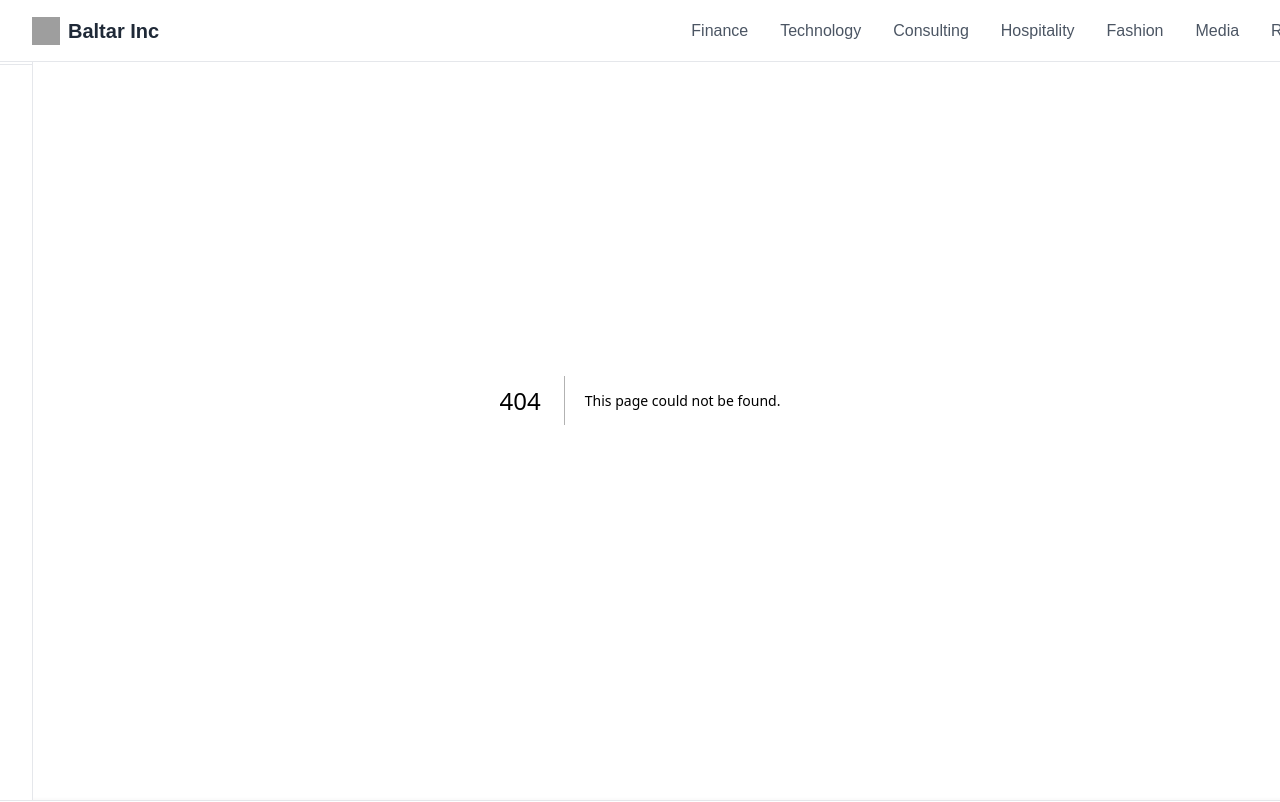
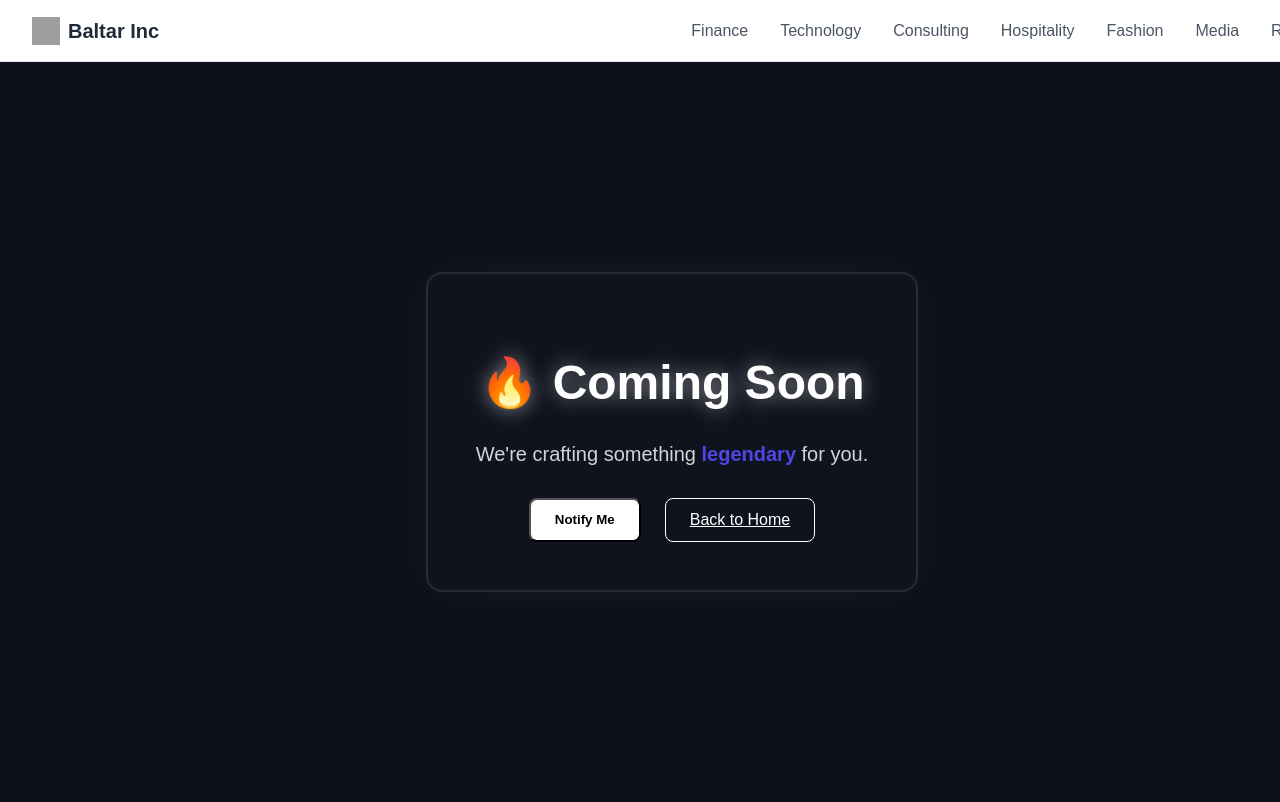
Before and after one commit to umerfarooqlaghari/baltar-inc, a Next.js app in the folder apps/: page /coming-soon in a window 1280 px wide. Before the commit this address had no page. Shown: the top 802 px of the page. Built offline with nearby package versions, Linux system fonts and the light colour scheme; grey boxes are pictures that could not be loaded.

Commit message:
Coming soon page
Coming soon page integrated in the links not developed

```diff
--- /dev/null
+++ b/apps/app/coming-soon/coming-soon.module.css
@@ -0,0 +1,74 @@
+.container {
+    background-color: #0b0f19;
+    color: white;
+    height: 100vh;
+    width: 100%;
+    display: flex;
+    justify-content: center;
+    align-items: center;
+    padding: 2rem;
+  }
+
+  .glowBox {
+    text-align: center;
+    max-width: 700px;
+    padding: 3rem;
+    border: 2px solid rgba(255, 255, 255, 0.1);
+    background: rgba(255, 255, 255, 0.02);
+    border-radius: 1rem;
+    box-shadow: 0 0 60px rgba(255, 255, 255, 0.05);
+  }
+
+  .title {
+    font-size: 3rem;
+    font-weight: bold;
+    text-shadow: 0 0 20px rgba(255, 255, 255, 0.5);
+  }
+
+  .subtitle {
+    font-size: 1.25rem;
+    margin-top: 1rem;
+    color: #d1d5db;
+  }
+
+  .funky {
+    color: #4f46e5;
+    font-weight: 700;
+  }
+
+  .buttonGroup {
+    margin-top: 2rem;
+    display: flex;
+    justify-content: center;
+    gap: 1.5rem;
+    flex-wrap: wrap;
+  }
+
+  .btn {
+    padding: 0.75rem 1.5rem;
+    border-radius: 0.5rem;
+    background-color: white;
+    color: black;
+    font-weight: 600;
+    cursor: pointer;
+    transition: background 0.3s ease;
+  }
+
+  .btn:hover {
+    background-color: #f3f4f6;
+  }
+
+  .btnSecondary {
+    padding: 0.75rem 1.5rem;
+    border: 1px solid white;
+    color: white;
+    background: transparent;
+    border-radius: 0.5rem;
+    font-weight: 500;
+    transition: all 0.3s ease;
+  }
+
+  .btnSecondary:hover {
+    background-color: white;
+    color: black;
+  }
--- /dev/null
+++ b/apps/app/coming-soon/page.js
@@ -0,0 +1,22 @@
+'use client';
+import Link from 'next/link';
+import styles from './coming-soon.module.css';
+
+export default function ComingSoonPage() {
+  return (
+    <div className={styles.container}>
+      <div className={styles.glowBox}>
+        <h1 className={styles.title}>🔥 Coming Soon</h1>
+        <p className={styles.subtitle}>
+          We're crafting something <span className={styles.funky}>legendary</span> for you.
+        </p>
+        <div className={styles.buttonGroup}>
+          <button className={styles.btn}>Notify Me</button>
+          <Link href="/" className={styles.btnSecondary}>
+            Back to Home
+          </Link>
+        </div>
+      </div>
+    </div>
+  );
+}
--- a/apps/app/components/FeatureBoxComponent/FeatureBoxes.js
+++ b/apps/app/components/FeatureBoxComponent/FeatureBoxes.js
@@ -1,48 +1,42 @@
 import styles from './FeatureBoxes.module.css';
 import Image from 'next/image';
+import Link from 'next/link';
 
 const data = [
   {
     title: 'Baltor Finance',
     desc: 'Delivering sleek digital tools for managing, growing, and visualizing wealth with clarity and confidence.',
-    img: '/bank.svg', // put this image in public folder
-    link: '/',
+    img: '/bank.svg',
   },
   {
     title: 'Baltor Hospitality',
     desc: 'Crafting modern hospitality solutions that elevate dining experiences with style, service, and smart design.',
     img: '/person-arms-up.svg',
-    link: '/',
   },
   {
     title: 'Baltor Technologies',
     desc: 'Powering brands with pixel-perfect interfaces and immersive digital experiences that captivate and convert.',
     img: '/gear.svg',
-    link: '/',
   },
   {
     title: 'Baltar Retail',
     desc: 'Reinventing retail with smart commerce solutions that fuse design, tech, and customer-centric strategy.',
     img: '/shop.svg',
-    link: '/',
   },
   {
     title: 'Baltar Fashion',
     desc: 'Merging luxury fashion with immersive tech, redefining style through innovation, elegance, and experience.',
     img: '/person-standing-dress.svg',
-    link: '/',
   },
   {
     title: 'Baltar Media',
     desc: 'Shaping narratives and driving engagement through data-driven storytelling and cutting-edge digital content.',
     img: '/film.svg',
-    link: '/',
   },
   {
     title: 'Baltar Consulting',
     desc: 'Empowering visionary firms with tailored digital infrastructure and precision-driven consulting solutions.',
     img: '/map.svg',
-    link: '/',
   }
 ];
 
@@ -54,12 +48,18 @@ export default function FeatureBoxes() {
       <div className={styles.grid}>
         {data.map((item, i) => (
           <div className={styles.card} key={i}>
-            <Image src={item.img} alt={item.title} width={240} height={160} className={styles.image} />
+            <Image
+              src={item.img}
+              alt={item.title}
+              width={240}
+              height={160}
+              className={styles.image}
+            />
             <h3 className={styles.title}>{item.title}</h3>
             <p className={styles.desc}>{item.desc}</p>
-            <a href={item.link} className={styles.link}>
+            <Link href="/coming-soon" className={styles.link}>
               Learn more <span>→</span>
-            </a>
+            </Link>
           </div>
         ))}
       </div>
--- a/apps/app/components/HeroComponent/HeroSection.js
+++ b/apps/app/components/HeroComponent/HeroSection.js
@@ -1,22 +1,22 @@
 export default function HeroSection() {
   return (
-    <section className="w-full h-screen relative overflow-hidden">
+    <section className="w-full h-screen relative overflow-hidden bg-black">
       {/* 🔁 Background Video */}
       <video
         autoPlay
         muted
         loop
         playsInline
-        className="absolute top-0 left-0 w-full h-full object-cover z-0"
+        className="absolute top-0 left-0 w-full h-full object-cover opacity-80 z-0"
       >
         <source src="/video.mp4" type="video/mp4" />
         Your browser does not support the video tag.
       </video>
 
-      {/* 🛡️ Stronger Black Overlay */}
-      <div className="absolute inset-0 bg-black/80 z-10" />
+      {/* 🛡️ Black overlay */}
+      <div className="absolute inset-0 bg-black/50 z-10" />
 
-      {/* 🧠 Hero Text */}
+      {/* ✨ Text on top */}
       <div className="relative z-20 h-full flex flex-col justify-center items-center text-center px-6">
         <h1 className="text-white text-5xl md:text-6xl font-extrabold leading-tight drop-shadow-[0_0_40px_rgba(255,255,255,1)]">
           Welcome to Baltar Inc
--- a/apps/app/components/NavBarComponent/Navbar.js
+++ b/apps/app/components/NavBarComponent/Navbar.js
@@ -52,13 +52,14 @@ export default function Navbar() {
                   {subItems.map((item, i) => {
                     const isTransac = item.toLowerCase() === 'transac';
                     const isFrontend = item.toLowerCase() === 'frontend web design';
+
                     const href = isTransac
                       ? '/transac'
                       : isFrontend
                       ? '/frontend-web-design'
-                      : '/';
+                      : '/coming-soon';
 
-                    return isTransac || isFrontend ? (
+                    return (isTransac || isFrontend) ? (
                       <a
                         href={href}
                         target="_blank"
--- a/apps/app/components/Transac/PricingTable/PricingTable.js
+++ b/apps/app/components/Transac/PricingTable/PricingTable.js
@@ -1,4 +1,3 @@
-// components/Transac/PricingTable/PricingTable.js
 'use client';
 
 import styles from './PricingTable.module.css';
@@ -44,7 +43,7 @@ export default function PricingTable() {
               ))}
             </ul>
             <div className={styles.tooltip}>Best For: {plan.bestFor}</div>
-            <button className={styles.cta}>Calculate Your Savings</button>
+            <a href="/coming-soon" className={styles.cta}>Calculate Your Savings</a>
           </div>
         ))}
       </div>
--- a/apps/app/components/Transac/ProductDemo/ProductDemo.js
+++ b/apps/app/components/Transac/ProductDemo/ProductDemo.js
@@ -1,4 +1,3 @@
-// components/Transac/ProductDemo/ProductDemo.js
 'use client';
 
 import { useState } from 'react';
@@ -37,7 +36,7 @@ export default function ProductDemo() {
             className={styles.demoVideo}
             poster="/demo-poster.png"
           />
-          <a href="#" className={styles.demoButton}>Try Live Demo →</a>
+          <a href="/coming-soon" className={styles.demoButton}>Try Live Demo →</a>
         </div>
       </div>
     </section>
--- a/apps/app/components/Transac/TransacHero.js
+++ b/apps/app/components/Transac/TransacHero.js
@@ -23,7 +23,7 @@ export default function TransacHero() {
         </p>
 
         <div className={styles.heroButtons}>
-          <a href="/solutions" className={styles.buttonPrimary}>For Merchants →</a>
+          <a href="/coming-soon" className={styles.buttonPrimary}>For Merchants →</a>
           <a href="https://play.google.com" target="_blank" className={styles.buttonSecondary}>Get the App →</a>
         </div>
       </div>
--- a/apps/app/components/layoutClient.js
+++ b/apps/app/components/layoutClient.js
@@ -4,25 +4,27 @@ import { usePathname } from 'next/navigation';
 import Navbar from './NavBarComponent/Navbar';
 import Footer from './FooterComponent/Footer';
 import Sidebar from './SideBarComponent/Sidebar';
+import ComingSoonPage from '../coming-soon/page';
 
 export default function LayoutClient({ children }) {
   const pathname = usePathname();
   const isHome = pathname === '/';
   const isTransac = pathname === '/transac';
   const isFrontendDesign = pathname=== '/frontend-web-design';
+  const isComingSoonPage = pathname === '/coming-soon';
 
   return (
     <div className="w-full overflow-x-hidden bg-black text-white font-sans min-h-screen">
       <div className="flex w-full min-h-screen">
         {/* ✅ Show Sidebar only if NOT Home or Transac or FrontendWeb design */}
-        {!isHome && !isTransac  && !isFrontendDesign && <Sidebar />}
+        {!isHome && !isTransac  && !isFrontendDesign && !isComingSoonPage && <Sidebar />}
 
         <div className="flex flex-col flex-1 w-full">
           <Navbar />
           <main className="flex-1 w-full">{children}</main>
 
           {/* ✅ Show Footer on all pages EXCEPT Transac */}
-          {!isTransac && <Footer />}
+          {!isTransac && !isComingSoonPage &&  <Footer />}
         </div>
       </div>
     </div>
```
Also changed, not shown: apps/app/components/HeroComponent/HeroSection.css (+22 -5 lines), apps/app/components/Transac/PricingTable/PricingTable.module.css (+7 -1 lines).
